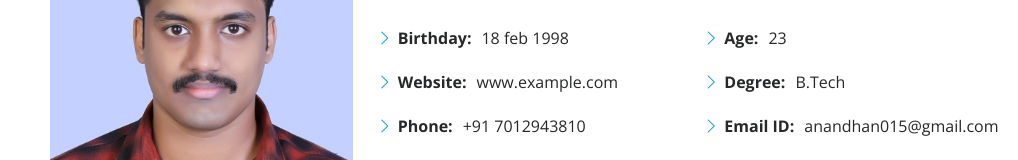
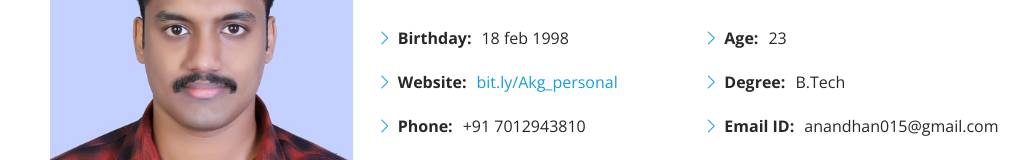
Before and after one commit to Anandhakrishnan-G/personal-web, a plain HTML site: page index.html in a window 1280 px wide. Shown: the part 1021-1181 px from the top of the page, without its empty margins (262-1280 px from the left). Drawn offline with nearby package versions, Linux system fonts and the light colour scheme.

Commit message:
-web added

```diff
--- a/index.html
+++ b/index.html
@@ -94,7 +94,7 @@
               <div class="col-lg-6">
                 <ul>
                   <li><i class="bi bi-chevron-right"></i> <strong>Birthday:</strong> <span>18 feb 1998</span></li>
-                  <li><i class="bi bi-chevron-right"></i> <strong>Website:</strong> <span>www.example.com</span></li>
+                  <li><i class="bi bi-chevron-right"></i> <strong>Website:</strong> <span><a href="https://anandhakrishnan-g.github.io/personal-web/">bit.ly/Akg_personal</a></span></li>
                   <li><i class="bi bi-chevron-right"></i> <strong>Phone:</strong> <span>+91 7012943810</span></li>
                   <li><i class="bi bi-chevron-right"></i> <strong>City:</strong> <span>Trivandrum, India</span></li>
                 </ul>
```
